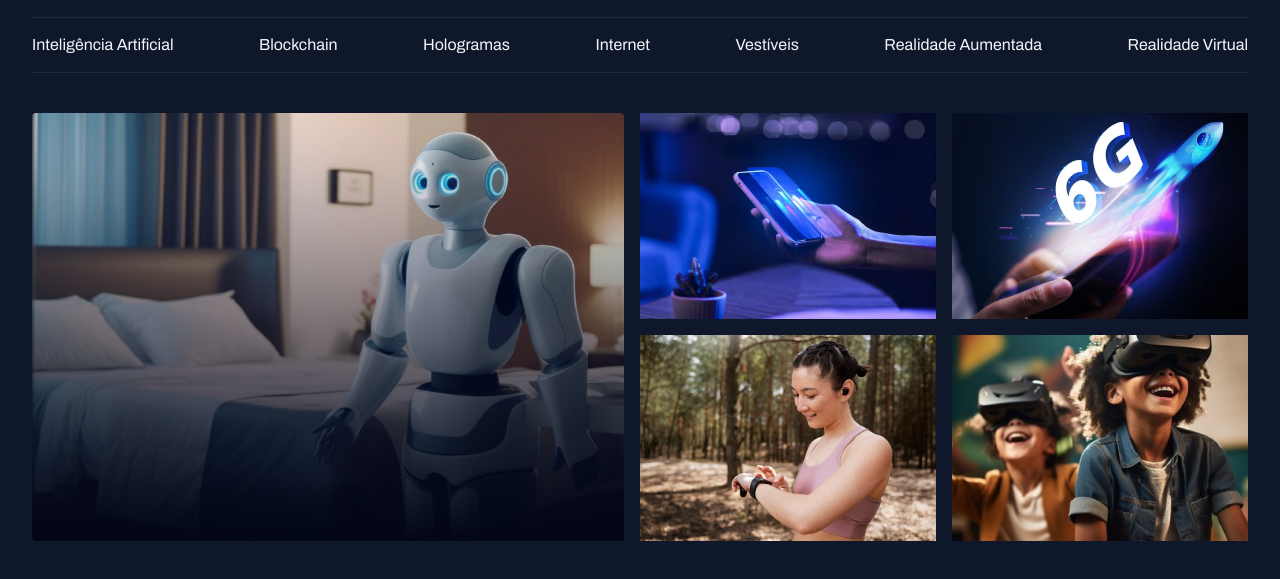
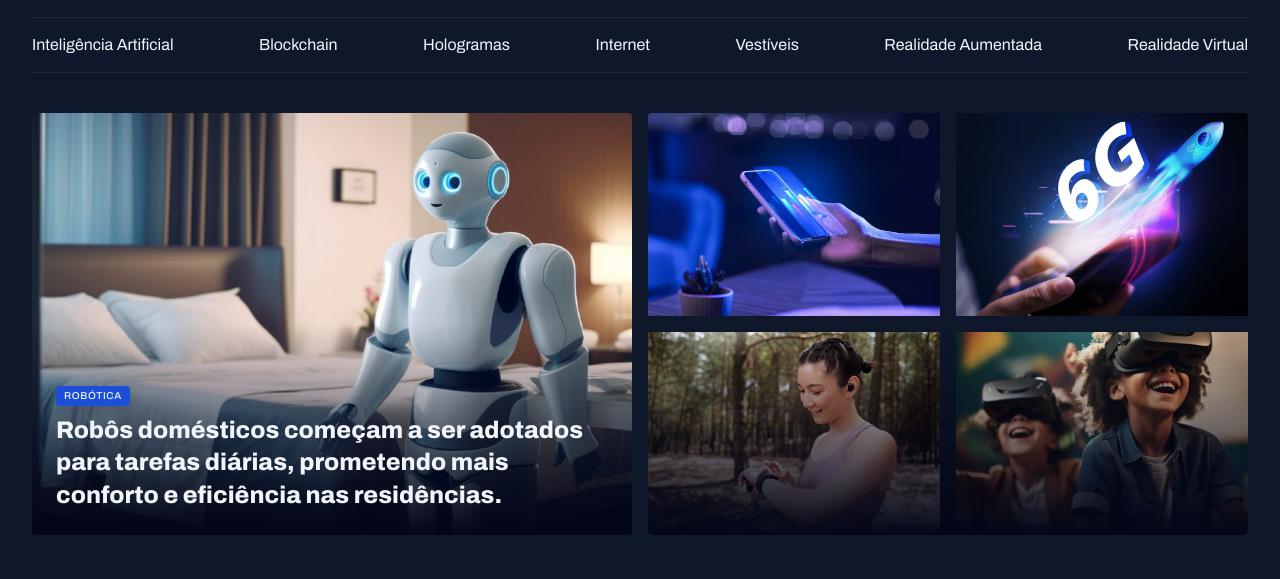
Before and after one commit to nkinapp/07_PortalNoticias, a plain HTML site: page index.html in a window 1280 px wide. Shown: the part 55-634 px from the top of the page. Drawn offline with Linux system fonts and the light colour scheme.

Commit message:
- Card content

```diff
--- a/index.html
+++ b/index.html
@@ -38,15 +38,18 @@
   </header>
   <main class="gird container">
     <section id="featured" class="grid grid-flow-col gap-16">
-      <div class="card">
+      <figure class="card">
         <img src="assests/image/Image 01.png" alt="">
-      </div>
-      <div class="grid grid-col-2 gap-16">
+        <figcaption>
+          <span class="content-tag">Robótica</span>
+          <h2 class="text-2xl">Robôs domésticos começam a ser adotados para tarefas diárias, prometendo mais conforto e eficiência nas residências.</h2>
+        </figcaption>
+      </figure>
+      <div class="grid grid-col-2 gap-16 card">
         <img src="assests/image/Image 02.png" alt="">
         <img src="assests/image/Image 03.png" alt="">
         <img src="assests/image/Image 04.png" alt="">
         <img src="assests/image/Image 05.png" alt="">
-
       </div>
     </section>
   </main>
--- a/styles/global.css
+++ b/styles/global.css
@@ -53,3 +53,15 @@ img {
 main {
   margin-top: 40px;
 }
+
+.content-tag {
+  display: inline-block;
+  background-color: var(--brand-color-dark);
+  padding: 4px 8px;
+  border-radius: 4px;
+  font: 500 10px/1.2 var(--font-family);
+  text-transform: uppercase;
+  letter-spacing: 0.04rem;
+  color: var(--text-color-primary);
+  box-shadow: 0px 4px 16px rgba(2, 6, 23, 0.25);
+}
--- a/styles/section.css
+++ b/styles/section.css
@@ -8,15 +8,27 @@
     border-radius: 4px;
     overflow: hidden;
     position: relative;
+
     &::before {
       content: "";
       position: absolute;
       inset: 0;
+      top: 50%;
       background: linear-gradient(
         180deg,
         transparent 0%,
         #020617 100%
       );
     }
+
+    figcaption {
+      position: absolute;
+      bottom: 0;
+      padding: 24px;
+
+      h2 {
+        margin-top: 8px;
+      }
+    }
   }
 }
--- a/styles/utility.css
+++ b/styles/utility.css
@@ -14,3 +14,16 @@
 .gap-16 {
   gap: 16px;
 }
+
+.text-2xl {
+  font: var(--h1)
+}
+.text-xl {
+  font: var(--h2)
+}
+.text-lg {
+  font: var(--h3)
+}
+.text-sm {
+  font: var(--text-sm)
+}
```
